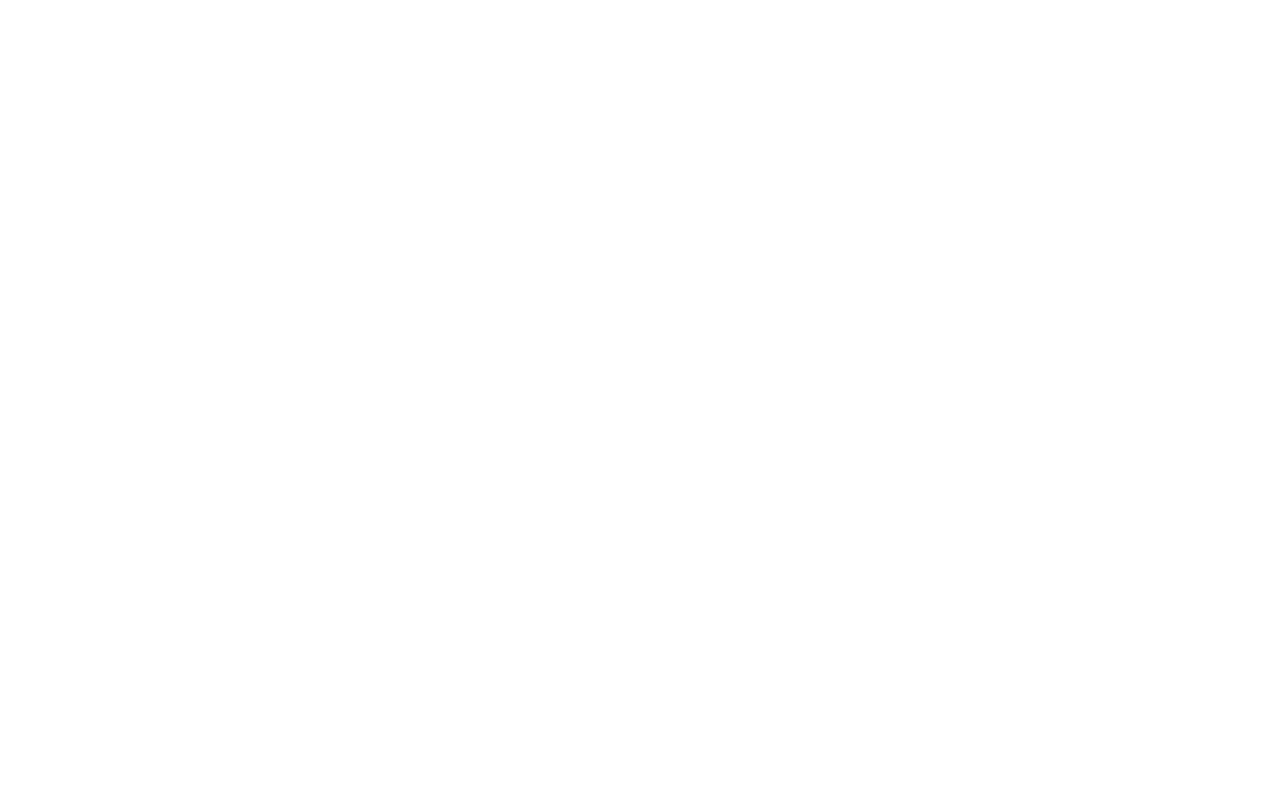
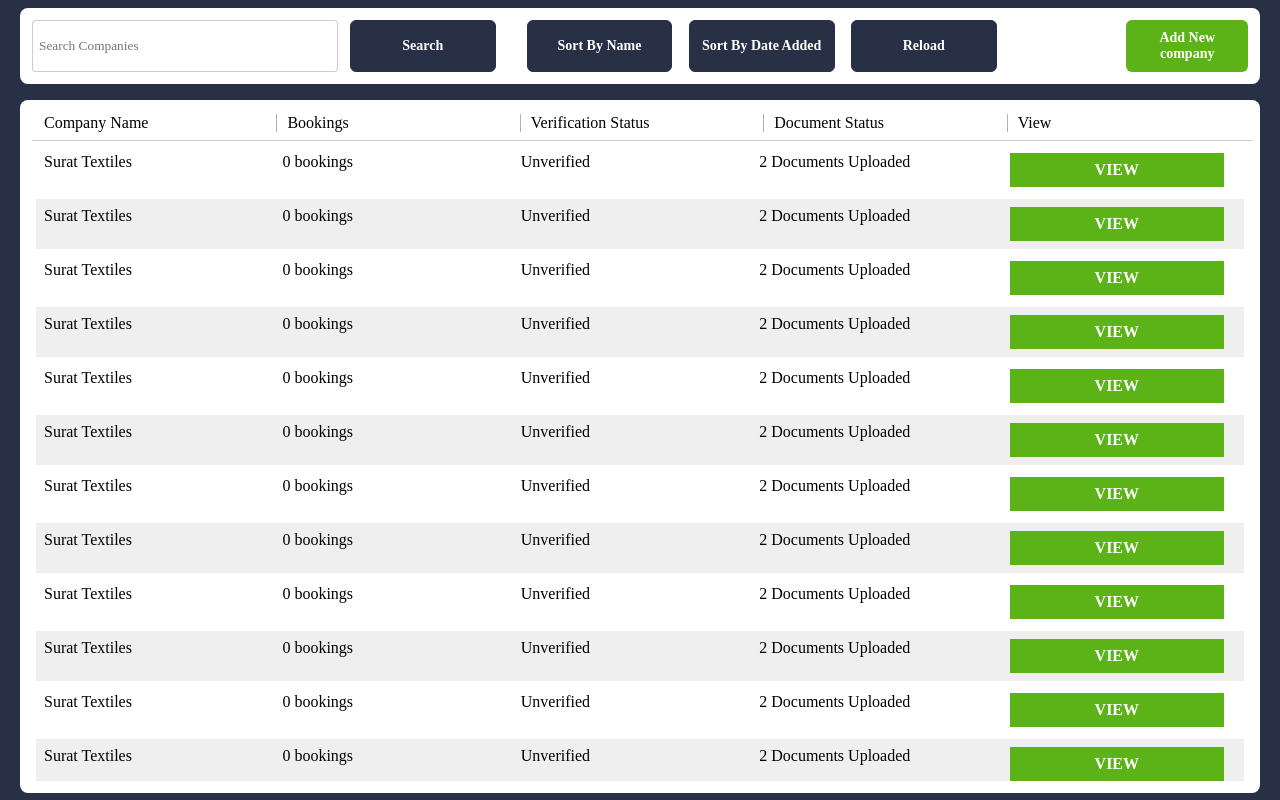
Before and after one commit to JSR-Solutions/Rish-Shipping-Admin, a React (Create React App) app: page /companies in a window 1280 px wide. Before the commit this address had no page. Built offline with nearby package versions, Linux system fonts and the light colour scheme.

Commit message:
companies page done

```diff
--- a/src/App.js
+++ b/src/App.js
@@ -1,6 +1,7 @@
 import Login from "./pages/login/login";
 import Ports from "./pages/Ports";
 import Bookings from "./pages/Bookings";
+import Company from "./pages/Companies";
 import Dashboard from "./pages/dashboard/dashboard";
 import "./App.css";
 import "react-toastify/dist/ReactToastify.css";
@@ -17,6 +18,7 @@
           <Route path="/dashboard" element={<Dashboard />} />
           <Route path="/ports" element={<Ports />} />
           <Route path="/bookings" element={<Bookings />} />
+          <Route path="/companies" element={<Company />} />
         </Routes>
       </BrowserRouter>
     </div>
--- /dev/null
+++ b/src/pages/Companies/Companies.css
@@ -0,0 +1,151 @@
+.companys-parent-div {
+  height: 100vh;
+  width: 100%;
+  background-color: #283046;
+  display: flex;
+  align-items: center;
+  justify-content: flex-start;
+  flex-direction: column;
+  font-family: "Montserrat";
+}
+
+/* ACTIONS DIV STYLING */
+
+.companys-actions-div,
+.companys-list-div {
+  background-color: white;
+  padding: 12px;
+  width: 95%;
+  border-radius: 8px;
+  margin: 8px;
+  display: flex;
+}
+
+.search-div {
+  flex: 2 !important;
+}
+
+.companys-actions-div div {
+  flex: 1;
+  display: flex;
+}
+
+.search-div input {
+  margin-right: 12px;
+  font-family: "Montserrat";
+  width: 60%;
+  padding: 6px;
+  border: 0.05px solid rgba(0, 0, 0, 0.2);
+  border-radius: 4px;
+}
+
+.companys-actions-div button {
+  color: white;
+  background-color: #283046;
+  border: 1px solid #283046;
+  width: 30%;
+  padding: 10px;
+  font-size: 14px;
+  font-family: "Montserrat";
+  font-weight: bold;
+  border-radius: 6px;
+  transition: 0.2s ease;
+}
+.companys-actions-div button:hover {
+  cursor: pointer;
+  background-color: #536391;
+  border-color: #536391;
+}
+
+.sort-div {
+  flex: 2 !important;
+  display: flex;
+  justify-content: space-around;
+}
+
+.add-company-div {
+  display: flex;
+  justify-content: flex-end;
+}
+
+.add-company-div button {
+  width: 50%;
+  background-color: #5bb318;
+  border: none;
+}
+
+.add-company-div button:hover {
+  background-color: #519b18;
+}
+
+/* LIST STYLING */
+
+.companys-list-div {
+  flex-direction: column;
+}
+
+.companys-list-header {
+  display: flex;
+  width: 100%;
+  text-align: left;
+  padding: 2px;
+  padding-bottom: 8px;
+  border-bottom: 0.1px solid rgba(0, 0, 0, 0.2);
+}
+
+.companys-list-header div {
+  flex: 1;
+  margin-left: 10px;
+  border-right: 0.2px solid rgba(0, 0, 0, 0.3);
+}
+
+.companys-list-header div:last-child {
+  border: none;
+}
+
+.companys-list-items-div {
+  height: 80vh;
+  width: 100%;
+  overflow-y: scroll;
+}
+
+.companys-list-item {
+  display: flex;
+  text-align: left;
+  padding: 8px;
+  margin: 4px;
+}
+
+.companys-list-item div {
+  flex: 1;
+}
+
+.company-view-btn,
+.company-delete-btn {
+  width: 90%;
+  margin-left: 5%;
+  border: none;
+  padding: 8px;
+  color: white;
+  font-family: "Montserrat";
+  font-weight: bold;
+  font-size: 16px;
+  transition: 0.2s ease;
+  cursor: pointer;
+}
+
+.company-view-btn {
+  background-color: #5bb318;
+}
+
+.company-view-btn:hover {
+  background-color: #519b18;
+}
+
+.company-delete-btn {
+  background-color: #ff4a4a;
+}
+
+.company-delete-btn:hover {
+  background-color: #aa1d1d;
+}
--- /dev/null
+++ b/src/pages/Companies/index.js
@@ -0,0 +1,78 @@
+import React from "react";
+import "./Companies.css";
+
+const Company = () => {
+  const arr = [
+    1, 2, 3, 4, 5, 6, 7, 8, 9, 1, 2, 3, 4, 5, 6, 8, 91, 1, 2, 2, 3, 1, 4, 56,
+  ];
+
+  return (
+    <div className="companys-parent-div">
+      <div className="companys-actions-div">
+        <div className="search-div">
+          <input type="text" placeholder="Search Companies" />
+          <button>Search</button>
+        </div>
+        <div className="sort-div">
+          <button>Sort By Name</button>
+          <button>Sort By Date Added</button>
+          <button>Reload</button>
+        </div>
+        <div className="add-company-div">
+          <button>Add New company</button>
+        </div>
+      </div>
+      <div className="companys-list-div">
+        <div className="companys-list-header">
+          <div>
+            <p>Company Name</p>
+          </div>
+          <div>
+            <p>Bookings</p>
+          </div>
+          <div>
+            <p>Verification Status</p>
+          </div>
+          <div>
+            <p>Document Status</p>
+          </div>
+          <div>
+            <p>View</p>
+          </div>
+        </div>
+        <div className="companys-list-items-div">
+          {arr.map((a, ind) => {
+            return (
+              <div
+                style={
+                  ind % 2 === 0
+                    ? { backgroundColor: "white" }
+                    : { backgroundColor: "#efefef" }
+                }
+                className="companys-list-item"
+              >
+                <div>
+                  <p>Surat Textiles</p>
+                </div>
+                <div>
+                  <p>0 bookings</p>
+                </div>
+                <div>
+                  <p>Unverified</p>
+                </div>
+                <div>
+                  <p>2 Documents Uploaded</p>
+                </div>
+                <div>
+                  <button className="company-view-btn">VIEW</button>
+                </div>
+              </div>
+            );
+          })}
+        </div>
+      </div>
+    </div>
+  );
+};
+
+export default Company;
```
